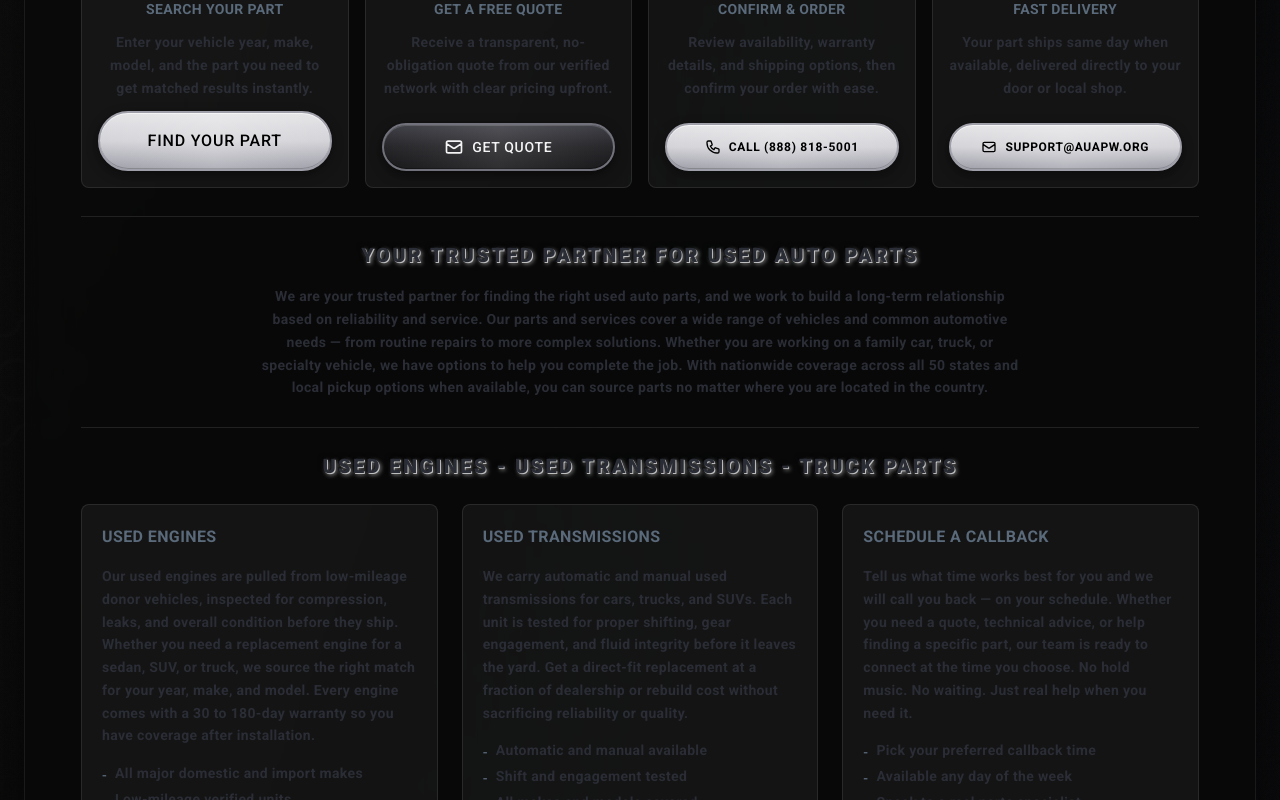
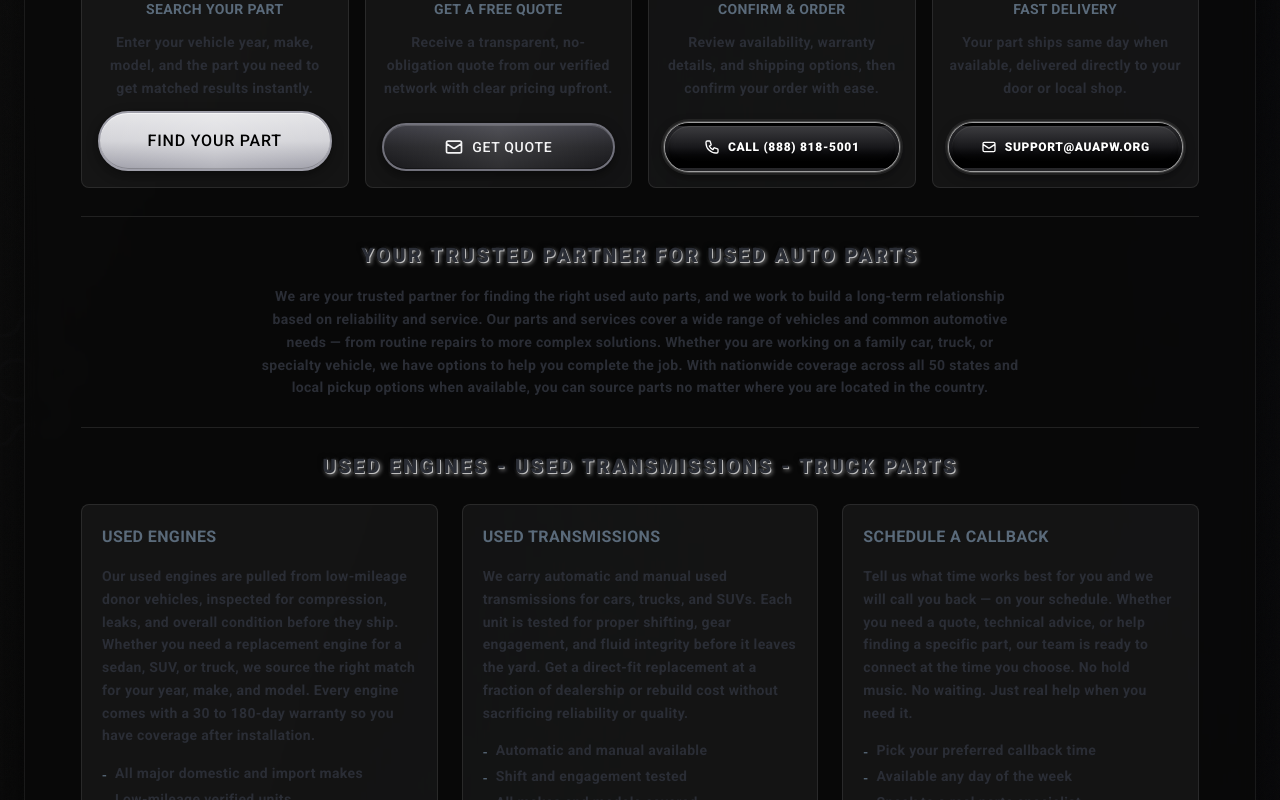
Before and after one commit to auapwllc-dev/auapw.org, a Next.js app: page / in a window 1280 px wide. Shown: the part 1800-2600 px from the top of the page. Built offline with nearby package versions, Linux system fonts and the light colour scheme.

Commit message:
style: update footer buttons to chrome variant
Apply new chrome style to all footer contact buttons.

```diff
--- a/components/ui/metallic-button.tsx
+++ b/components/ui/metallic-button.tsx
@@ -6,7 +6,7 @@ import { cn } from "@/lib/utils"
 interface MetallicButtonProps {
   href?: string
   onClick?: () => void
-  variant?: "silver" | "dark" | "stock"
+  variant?: "silver" | "dark" | "stock" | "chrome"
   size?: "sm" | "md" | "lg"
   className?: string
   children: React.ReactNode
@@ -59,6 +59,16 @@ export function MetallicButton({
       "bg-gradient-to-b from-zinc-600 via-zinc-700 to-zinc-800",
       "border border-zinc-500",
       "shadow-[inset_0_1px_0_rgba(255,255,255,0.1),0_2px_8px_rgba(0,0,0,0.4)]",
+    ],
+    // Chrome variant - dark glossy interior with 3D chrome border frame
+    variant === "chrome" && [
+      "text-white",
+      "bg-gradient-to-b from-zinc-800 via-zinc-900 to-black",
+      "border-[3px] border-transparent",
+      "shadow-[0_0_0_1px_rgba(180,180,180,0.8),0_0_0_2px_rgba(100,100,100,0.6),0_0_0_4px_rgba(60,60,60,0.4),inset_0_1px_1px_rgba(255,255,255,0.1),inset_0_-2px_4px_rgba(0,0,0,0.5),0_4px_12px_rgba(0,0,0,0.6)]",
+      "before:absolute before:inset-0 before:rounded-full before:bg-gradient-to-b before:from-white/10 before:via-transparent before:to-black/20",
+      "after:absolute after:inset-[-3px] after:rounded-full after:bg-gradient-to-b after:from-zinc-300 after:via-zinc-500 after:to-zinc-700 after:-z-10",
+      "hover:shadow-[0_0_0_1px_rgba(200,200,200,0.9),0_0_0_2px_rgba(120,120,120,0.7),0_0_0_4px_rgba(80,80,80,0.5),inset_0_1px_1px_rgba(255,255,255,0.15),inset_0_-2px_4px_rgba(0,0,0,0.6),0_6px_16px_rgba(0,0,0,0.7)]",
     ]
   )
 
@@ -112,11 +122,11 @@ export function GetQuoteButton({ className }: { className?: string }) {
 
 export function EmailUsButton({ email = "support@auapw.org", className }: { email?: string; className?: string }) {
   return (
-    <MetallicButton href={`mailto:${email}`} variant="silver" size="md" className={cn("h-12", className)}>
-      <svg className="w-4 h-4 text-black flex-shrink-0" fill="none" stroke="currentColor" viewBox="0 0 24 24">
+    <MetallicButton href={`mailto:${email}`} variant="chrome" size="md" className={cn("h-12", className)}>
+      <svg className="w-4 h-4 text-white flex-shrink-0" fill="none" stroke="currentColor" viewBox="0 0 24 24">
         <path strokeLinecap="round" strokeLinejoin="round" strokeWidth={2} d="M3 8l7.89 5.26a2 2 0 002.22 0L21 8M5 19h14a2 2 0 002-2V7a2 2 0 00-2-2H5a2 2 0 00-2 2v10a2 2 0 002 2z" />
       </svg>
-      <span className="text-black text-xs font-bold truncate">{email}</span>
+      <span className="text-white text-xs font-black truncate" style={{ textShadow: '0 1px 2px rgba(0,0,0,0.8)' }}>{email}</span>
     </MetallicButton>
   )
 }
@@ -125,16 +135,16 @@ export function LocationButton({ className }: { className?: string }) {
   return (
     <MetallicButton
       href="https://maps.google.com/?q=107+Myrtle+Ave+Woodbine+NJ+08270"
-      variant="silver"
+      variant="chrome"
       size="md"
       external
       className={cn("h-12", className)}
     >
-      <svg className="w-4 h-4 text-black flex-shrink-0" fill="none" stroke="currentColor" viewBox="0 0 24 24">
+      <svg className="w-4 h-4 text-white flex-shrink-0" fill="none" stroke="currentColor" viewBox="0 0 24 24">
         <path strokeLinecap="round" strokeLinejoin="round" strokeWidth={2} d="M17.657 16.657L13.414 20.9a1.998 1.998 0 01-2.827 0l-4.244-4.243a8 8 0 1111.314 0z" />
         <path strokeLinecap="round" strokeLinejoin="round" strokeWidth={2} d="M15 11a3 3 0 11-6 0 3 3 0 016 0z" />
       </svg>
-      <span className="text-black text-xs font-bold truncate">107 Myrtle Ave, Woodbine, NJ</span>
+      <span className="text-white text-xs font-black truncate" style={{ textShadow: '0 1px 2px rgba(0,0,0,0.8)' }}>107 Myrtle Ave, Woodbine, NJ</span>
     </MetallicButton>
   )
 }
@@ -156,11 +166,11 @@ export function StockButton({ partName, className }: { partName: string; classNa
 
 export function CallNowButton({ className }: { className?: string }) {
   return (
-    <MetallicButton href="tel:8888185001" variant="silver" size="md" className={cn("h-12", className)}>
-      <svg className="w-4 h-4 text-black flex-shrink-0" fill="none" stroke="currentColor" viewBox="0 0 24 24">
+    <MetallicButton href="tel:8888185001" variant="chrome" size="md" className={cn("h-12", className)}>
+      <svg className="w-4 h-4 text-white flex-shrink-0" fill="none" stroke="currentColor" viewBox="0 0 24 24">
         <path strokeLinecap="round" strokeLinejoin="round" strokeWidth={2} d="M3 5a2 2 0 012-2h3.28a1 1 0 01.948.684l1.498 4.493a1 1 0 01-.502 1.21l-2.257 1.13a11.042 11.042 0 005.516 5.516l1.13-2.257a1 1 0 011.21-.502l4.493 1.498a1 1 0 01.684.949V19a2 2 0 01-2 2h-1C9.716 21 3 14.284 3 6V5z" />
       </svg>
-      <span className="text-black text-xs font-bold">Call (888) 818-5001</span>
+      <span className="text-white text-xs font-black" style={{ textShadow: '0 1px 2px rgba(0,0,0,0.8)' }}>Call (888) 818-5001</span>
     </MetallicButton>
   )
 }
```
